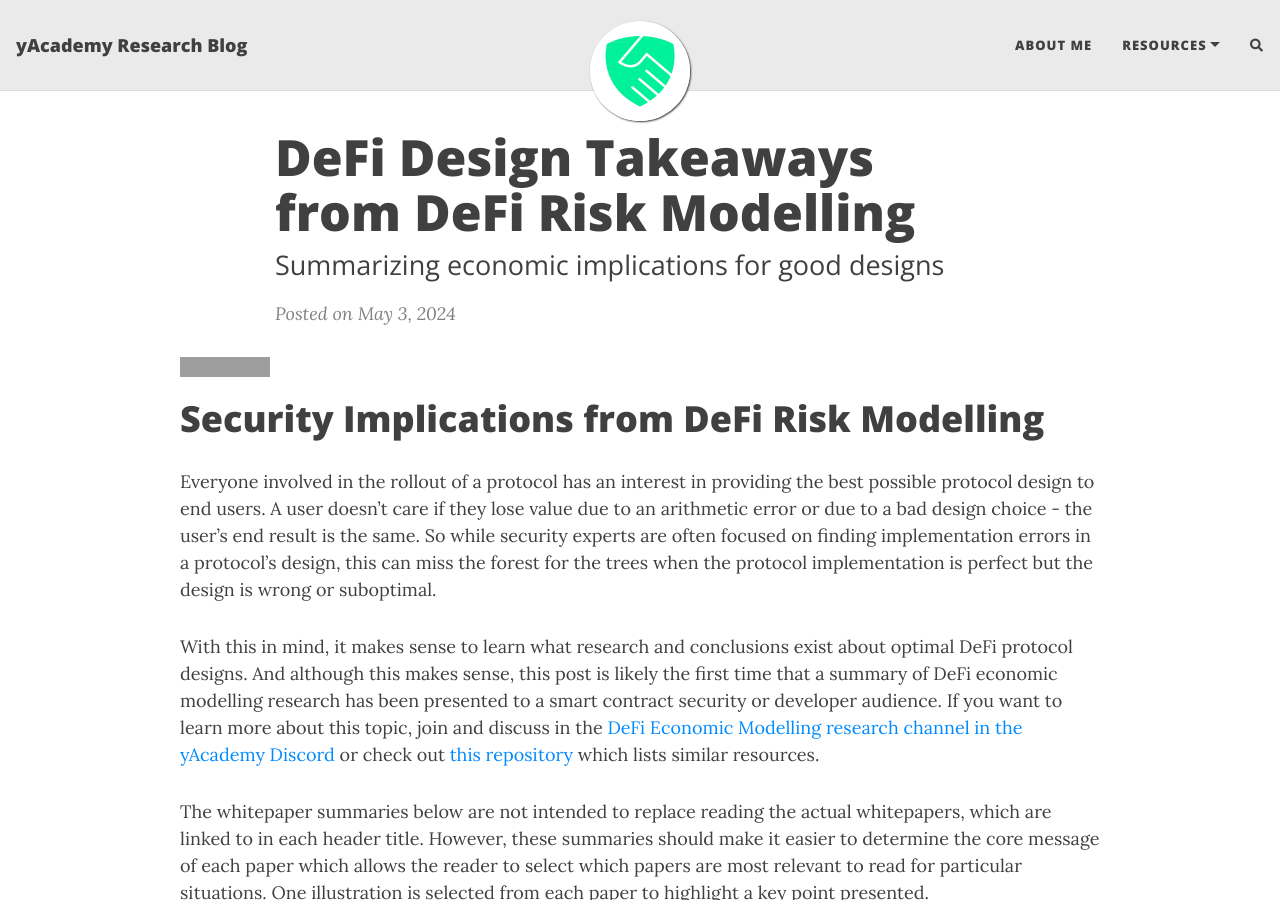
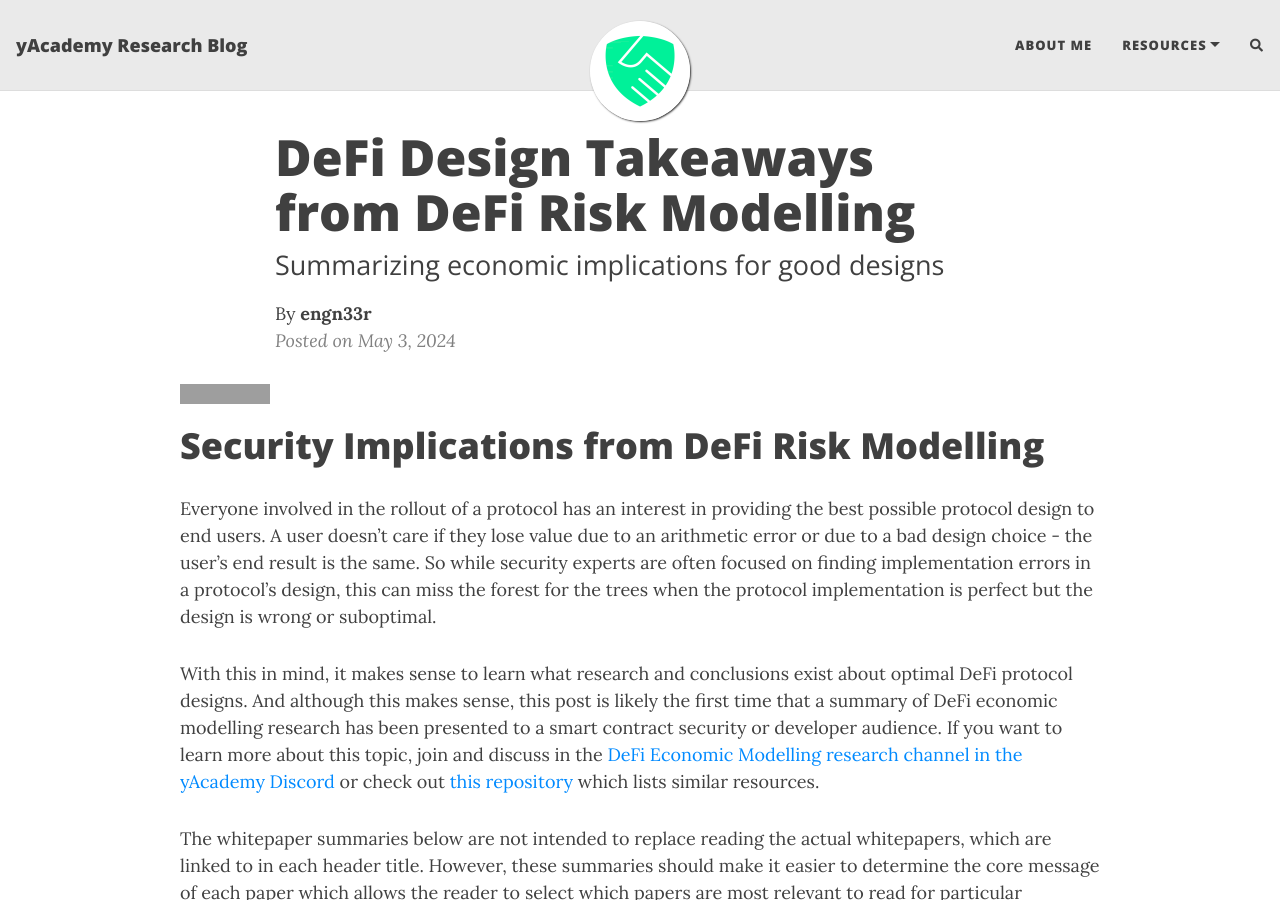
Before and after one commit to YAcademy-Residents/research-blog, a Jekyll site: the page built from _posts/2024-05-03-merging-economics-and-security.md, in a window 1280 px wide and 900 px high. Built offline with Jekyll 4.4.1, drawn with Linux system fonts in a browser that asks for light colours; nearby versions of some CDN libraries; comment, search, counter and statistics services are not loaded; grey boxes are pictures that could not be loaded.

Commit message:
use latest header file

```diff
--- a/_includes/header.html
+++ b/_includes/header.html
@@ -1,15 +1,11 @@
-<!-- TODO this file has become a mess, refactor it -->
-
 {% assign date_format = site.date_format | default: "%B %-d, %Y" %}
-
-{% if page.cover-img or page.title %}
 
 {% if page.cover-img %}
   <div id="header-big-imgs" data-num-img={% if page.cover-img.first %}{{ page.cover-img.size }}{% else %}1{% endif %}
     {% for bigimg in page.cover-img %}
     {% assign imgnum = forloop.index %}
     {% for imginfo in bigimg %}
-      {% if imginfo[0] %}
+    {% if imginfo[0] %}
       data-img-src-{{ imgnum }}="{{ imginfo[0] | absolute_url }}"
       data-img-desc-{{ imgnum }}="{{ imginfo[1] }}"
     {% else %}
@@ -21,8 +17,8 @@
 {% endif %}
 
 <header class="header-section {% if page.cover-img %}has-img{% endif %}">
-{% if page.cover-img %}
-<div class="big-img intro-header">
+<div class="intro-header {% if page.cover-img %} big-img {% endif %}">
+  {% if page.cover-img or page.title %}
   <div class="container-md">
     <div class="row">
       <div class="col-xl-8 offset-xl-2 col-lg-10 offset-lg-1">
@@ -38,6 +34,9 @@
           {% endif %}
 
           {% if include.type == "post" %}
+            {% if page.author %}
+              By <strong>{{ page.author | strip_html }}</strong><br>
+            {% endif%}
             <span class="post-meta">Posted on {{ page.date | date: date_format }}</span>
             {% if page.last-updated %}
               <span class="post-meta">
@@ -53,40 +52,8 @@
       </div>
     </div>
   </div>
-  <span class='img-desc'></span>
-</div>
-{% endif %}
-<div class="intro-header no-img">
-  <div class="container-md">
-    <div class="row">
-      <div class="col-xl-8 offset-xl-2 col-lg-10 offset-lg-1">
-        <div class="{{ include.type }}-heading">
-          <h1>{% if page.title %}{{ page.title | strip_html }}{% else %}<br/>{% endif %}</h1>
-          {% if page.subtitle %}
-            {% if include.type == "page" %}
-              <hr class="small">
-              <span class="{{ include.type }}-subheading">{{ page.subtitle | strip_html }}</span>
-            {% else %}
-              <h2 class="{{ include.type }}-subheading">{{ page.subtitle | strip_html }}</h2>
-            {% endif %}
-          {% endif %}
-
-          {% if include.type == "post" %}
-            <span class="post-meta">Posted on {{ page.date | date: date_format }}</span>
-            {% if page.last-updated %}
-              <span class="post-meta">
-                <span class="d-none d-md-inline middot">&middot;</span>
-                Last updated {{ page.last-updated | date: date_format }}
-              </span>
-            {% endif %}
-            {% if page.readtime %}
-              {% include readtime.html %}
-            {% endif %}
-          {% endif %}
-        </div>
-      </div>
-    </div>
-  </div>
+  {% endif %}
+  {% if page.cover-img %}<span class='img-desc'></span>{% endif %}
 </div>
 
 {% if page.header-extra %}
@@ -96,7 +63,3 @@
 {% endif %}
 
 </header>
-
-{% else %}
-<div class="intro-header"></div>
-{% endif %}
```
